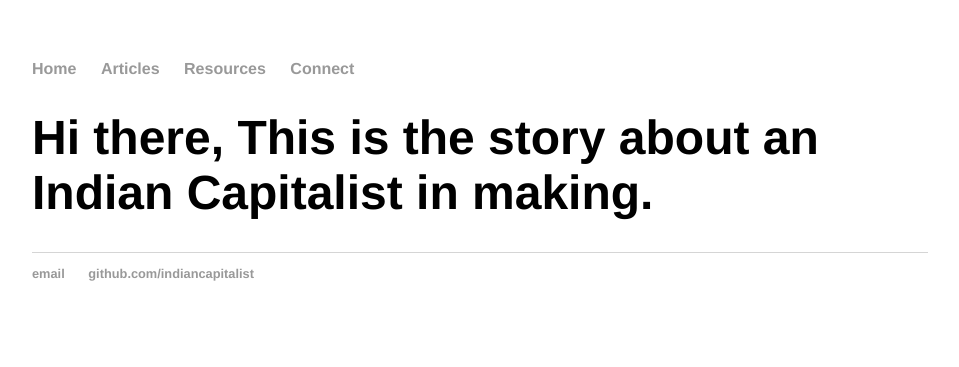
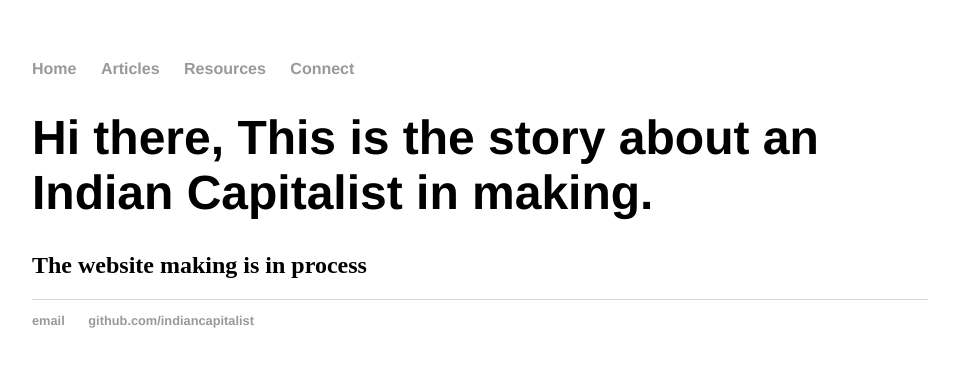
Before and after one commit to indiancapitalist/indiancapitalist.github.io, a Jekyll site: the page built from index.html, in a window 1280 px wide. Shown: the top 367 px of the page, without its empty margins (160-1119 px from the left). Built offline with Jekyll 4.4.1, drawn with Linux system fonts in a browser that asks for light colours.

Commit message:
Update index.html

```diff
--- a/index.html
+++ b/index.html
@@ -4,4 +4,5 @@ title: Indian Capitalist
 ---
 <div class="blurb">
 	<h1>Hi there, This is the story about an Indian Capitalist in making.</h1>
+	<h2>The website making is in process</h2>
 </div><!-- /.blurb -->
```
